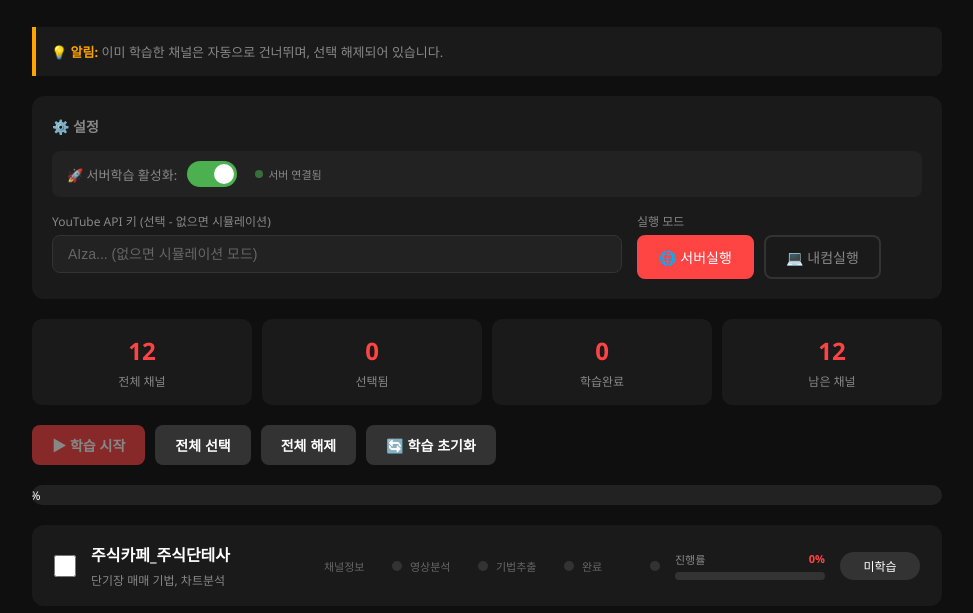
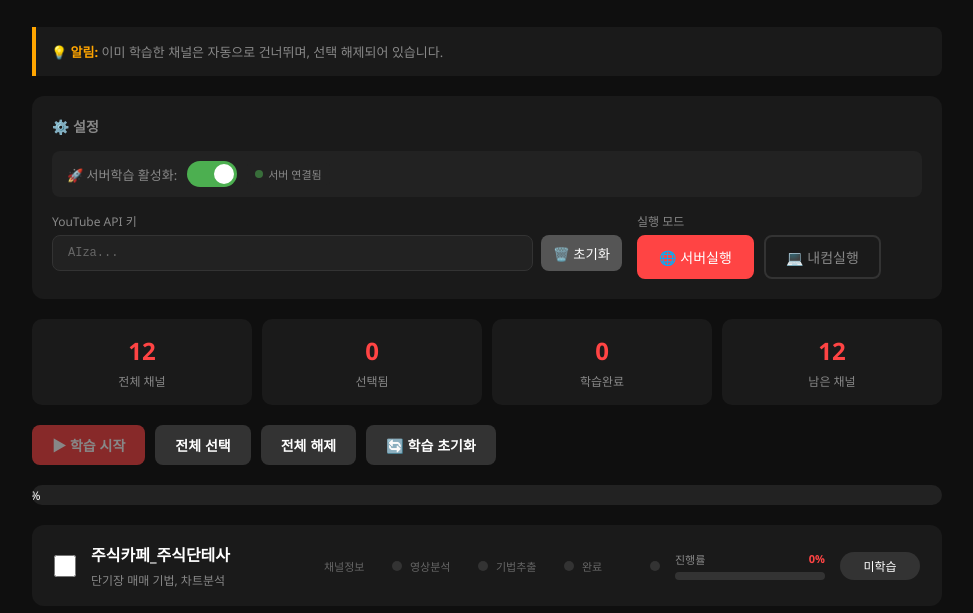
Before and after one commit to new5nara0318-ux/stock-subscription-runner, a plain HTML site: page index.html in a window 1280 px wide. Shown: the part 154-767 px from the top of the page, without its empty margins (153-1126 px from the left). Drawn offline with Linux system fonts and the light colour scheme.

Commit message:
Update files from zip

```diff
--- a/index.html
+++ b/index.html
@@ -244,8 +244,11 @@
             </div>
             <div class="setting-row">
                 <div class="input-group" style="flex: 2;">
-                    <label>YouTube API 키 (선택 - 없으면 시뮬레이션)</label>
-                    <input type="password" id="apiKey" placeholder="AIza... (없으면 시뮬레이션 모드)">
+                    <label>YouTube API 키</label>
+                    <div style="display:flex; gap:8px;">
+                        <input type="text" id="apiKey" placeholder="AIza..." style="flex:1; font-family:monospace; font-size:12px;">
+                        <button onclick="clearApiKey()" style="padding:8px 12px; background:#555; border:none; border-radius:8px; color:#fff; cursor:pointer; white-space:nowrap;">🗑️ 초기화</button>
+                    </div>
                 </div>
                 <div class="input-group" style="flex: 1;">
                     <label>실행 모드</label>
@@ -348,6 +351,14 @@
             serverEnabled: true
         };
 
+        // API 키 초기화
+        function clearApiKey() {
+            state.apiKey = '';
+            document.getElementById('apiKey').value = '';
+            saveState();
+            addLog('API 키 초기화됨 - 다시 붙여넣기 하세요', 'warning');
+        }
+
         // 저장된 상태 로드
         function loadState() {
             const saved = localStorage.getItem(STORAGE_KEY);
@@ -355,7 +366,9 @@
                 const parsed = JSON.parse(saved);
                 state.learned = parsed.learned || [];
                 state.logs = parsed.logs || [];
-                state.apiKey = parsed.apiKey || '';
+                // API 키 유효성 검사 (AIza로 시작하고 39자여야 함)
+                const savedKey = parsed.apiKey || '';
+                state.apiKey = (savedKey.startsWith('AIza') && savedKey.length < 100) ? savedKey : '';
                 state.mode = parsed.mode || 'server';
                 state.serverEnabled = parsed.serverEnabled !== undefined ? parsed.serverEnabled : true;
             }
```
